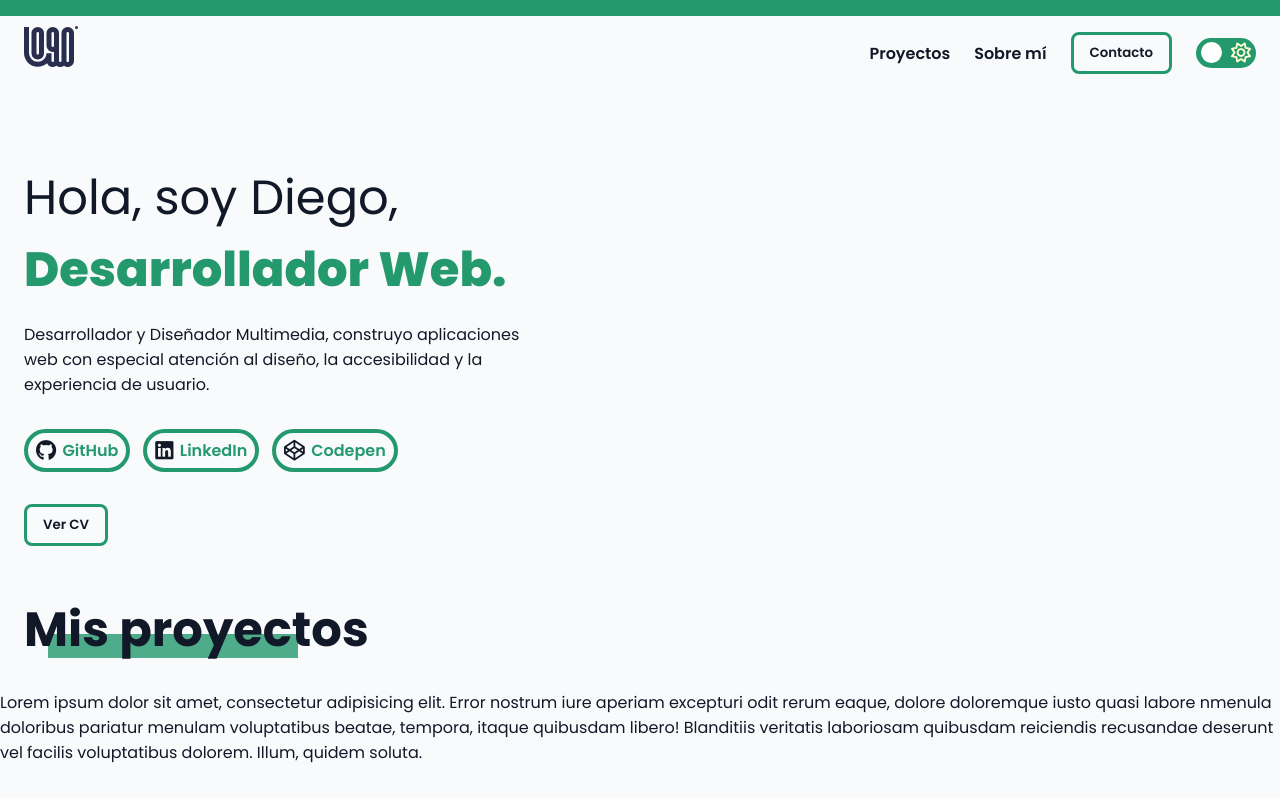
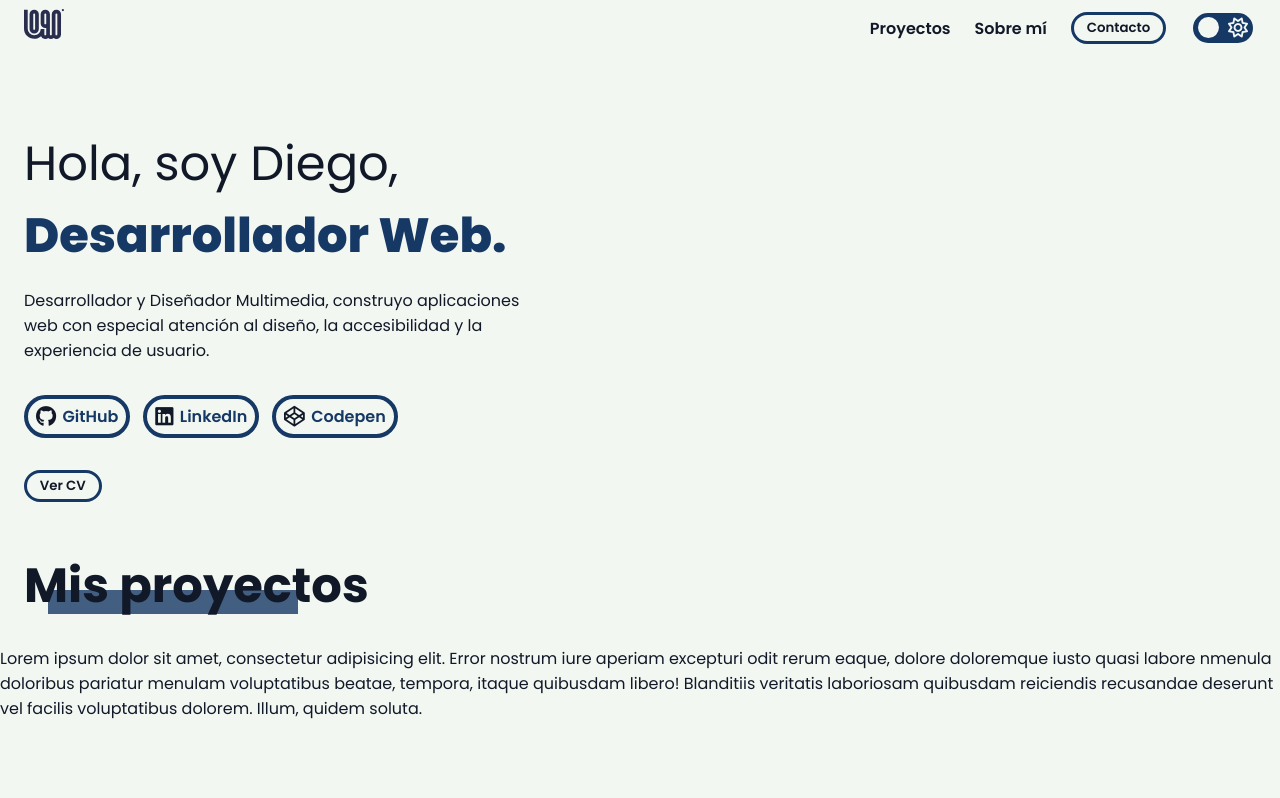
Before and after one commit to DiegoPertierraM/Portfolio-Diego-Pertierra, a website with bundled scripts: page index.html in a window 1280 px wide. Shown: the top 798 px of the page. Built offline with nearby package versions, Linux system fonts and the light colour scheme.

Commit message:
Fix color mode details

```diff
--- a/helpers/dark-mode.js
+++ b/helpers/dark-mode.js
@@ -1,6 +1,4 @@
 export const darkMode = () => {
-  console.log('working');
-
   const toggleButton = document.querySelector('#theme-toggle');
 
   const currentTheme = localStorage.getItem('theme');
@@ -11,12 +9,6 @@ export const darkMode = () => {
   toggleButton.addEventListener('click', () => {
     document.body.classList.toggle('dark-mode');
 
-    if (document.body.classList.contains('dark-mode')) {
-      toggleButton.textContent = 'Switch to Light Mode';
-    } else {
-      toggleButton.textContent = 'Switch to Dark Mode';
-    }
-
     let theme = 'light';
     if (document.body.classList.contains('dark-mode')) {
       theme = 'dark-mode';
--- /dev/null
+++ b/helpers/scroll-menu.js
@@ -0,0 +1,46 @@
+let hasScrolled = false;
+
+export const onScroll = () => {
+  const scrollPosition = window.scrollY;
+  const menu = document.querySelector('menu');
+  const menuHighlight = document.querySelector('.menu-highlight');
+  const menuBtn = document.querySelector('menu .contact');
+  const links = document.querySelectorAll('menu a');
+  const slider = document.querySelector('.slider');
+
+  const changeOnScrollDown = () => {
+    menuHighlight.style.height = '3.5rem';
+    menu.style.color = 'var(--background-color)';
+    menuBtn.style.border = '0.2rem solid var(--background-color)';
+    for (const link of links) {
+      link.classList.toggle('link-color');
+    }
+    // Not a good solution, should fix later
+    slider.style.border = '0.2rem solid var(--background-color)';
+    slider.style.borderRadius = '2rem';
+  };
+
+  const changeOnScrollUp = () => {
+    menuHighlight.style.height = '0rem';
+    menu.style.color = 'var(--text-color)';
+    menuBtn.style.border = '0.2rem solid var(--primary-color)';
+    for (const link of links) {
+      link.classList.toggle('link-color');
+    }
+  };
+
+  const changeOnHover = () => {
+    const contact = document.querySelector('.contact');
+    contact.classList.toggle('contact-scroll');
+  };
+
+  if (scrollPosition > 0 && !hasScrolled) {
+    changeOnScrollDown();
+    changeOnHover();
+    hasScrolled = true;
+  } else if (scrollPosition === 0 && hasScrolled) {
+    changeOnScrollUp();
+    changeOnHover();
+    hasScrolled = false;
+  }
+};
--- a/index.html
+++ b/index.html
@@ -23,7 +23,9 @@
       <div class="menu-highlight"></div>
       <div class="menu">
         <h1>
-          <a href="index.html"><img src="logo.svg" alt="Logo personal" /></a>
+          <a href="index.html"
+            ><img src="logo.svg" alt="Logo personal" width="40px"
+          /></a>
         </h1>
         <nav>
           <menu>
--- a/main.js
+++ b/main.js
@@ -1,39 +1,5 @@
 import { darkMode } from './helpers/dark-mode.js';
-
-let hasScrolled = false;
-
-const onScroll = () => {
-  const scrollPosition = window.scrollY;
-
-  const changeOnScrollDown = () => {
-    const menuButton = document.querySelector('menu .contact');
-    document.querySelector('.menu-highlight').style.height = '6rem';
-    document.querySelector('menu').style.color = 'var(--background-color)';
-    menuButton.style.border = '0.2rem solid var(--background-color)';
-  };
-
-  const changeOnScrollUp = () => {
-    const menuButton = document.querySelector('menu .contact');
-    document.querySelector('.menu-highlight').style.height = '1rem';
-    document.querySelector('menu').style.color = 'var(--text-color)';
-    menuButton.style.border = '0.2rem solid var(--primary-color)';
-  };
-
-  const changeContactHover = () => {
-    const contact = document.querySelector('.contact');
-    contact.classList.toggle('contact-scroll');
-  };
-
-  if (scrollPosition > 0 && !hasScrolled) {
-    changeOnScrollDown();
-    changeContactHover();
-    hasScrolled = true;
-  } else if (scrollPosition === 0 && hasScrolled) {
-    changeOnScrollUp();
-    changeContactHover();
-    hasScrolled = false;
-  }
-};
+import { onScroll } from './helpers/scroll-menu.js';
 
 window.addEventListener('scroll', onScroll);
 
--- a/style.css
+++ b/style.css
@@ -1,21 +1,21 @@
 :root {
-  --white: #f9fafb;
-  --black: #111827;
-  --green: #24996e;
-  --background-color: #f9fafb;
+  --white: #f2f7f2;
+  --blue: #5f7fff;
+  --citron: #bbbe64;
+  --background-color: #f2f7f2;
   --text-color: #111827;
-  --primary-color: #24996e;
+  --primary-color: #163865;
 }
 
 .dark-mode {
   --background-color: #051427;
   --text-color: #ffffff;
-  --primary-color: #5f7fff;
+  --primary-color: var(--blue);
 }
 
 *::selection {
-  background: #90ffb3;
-  color: var(--black);
+  background: var(--blue);
+  color: var(--citron);
 }
 
 html {
@@ -51,10 +51,15 @@ button {
   color: var(--text-color);
 }
 
+a:hover {
+  color: var(--citron);
+}
+
 ul,
 menu {
   list-style: none;
   padding: 0;
+  margin: 0;
 }
 
 section {
@@ -94,7 +99,7 @@ header {
     position: absolute;
     z-index: -1;
     width: 100%;
-    height: 1rem;
+    height: 0rem;
     background-color: var(--primary-color);
     transition: 0.4s all;
   }
@@ -103,7 +108,8 @@ header {
     display: flex;
     justify-content: space-between;
     align-items: center;
-    padding-block: 1rem;
+    height: 3.5rem;
+    padding-block: 0 1rem;
     padding-inline: 1.5rem;
 
     menu {
@@ -115,36 +121,46 @@ header {
         transition: 0.25s color;
       }
 
-      a:hover {
-        color: var(--primary-color);
-      }
-
       li {
         font-weight: 600;
       }
 
+      .contact-scroll {
+        color: var(--background-color);
+      }
+
       .contact-scroll:hover {
-        background-color: var(--white);
+        color: var(--primary-color);
+        background-color: var(--background-color);
       }
     }
   }
 }
 
+.link-color {
+  color: var(--background-color);
+}
+
+.link-color:hover {
+  color: var(--citron);
+}
+
 .contact {
   margin: 0;
-  padding-block: 0.5rem;
-  padding-inline: 1rem;
+  padding-block: 0.2rem;
+  padding-inline: 0.8rem;
   border: none;
   font-family: 'Poppins';
   font-weight: 600;
   background-color: transparent;
   border: 0.2rem solid var(--primary-color);
-  border-radius: 0.5rem;
+  border-radius: 2rem;
   transition: 0.25s background-color;
   cursor: pointer;
 }
 
 .contact:hover {
+  color: var(--background-color);
   background-color: var(--primary-color);
 }
 
@@ -188,7 +204,7 @@ main {
         }
 
         li > a:hover > span {
-          color: var(--white);
+          color: var(--background-color);
         }
 
         li > a {
@@ -214,10 +230,6 @@ main {
   }
 }
 
-.separation-line {
-  padding-inline: 1.5rem;
-}
-
 /* Dark mode toggle */
 
 button#theme-toggle {
@@ -237,7 +249,8 @@ button#theme-toggle {
   width: 50px;
   height: 30px;
   background-color: var(--primary-color);
-  border-radius: 15px;
+  border: solid 0.2rem var(--background-color);
+  border-radius: 2rem;
   position: relative;
   cursor: pointer;
   display: flex;
@@ -250,7 +263,7 @@ button#theme-toggle {
 .sun-icon,
 .moon-icon {
   font-size: 20px;
-  color: rgb(255, 255, 209);
+  color: var(--white);
   transition: opacity 0.4s ease;
 }
 
@@ -261,7 +274,7 @@ button#theme-toggle {
   left: 5px;
   width: 1.3em;
   height: 1.3rem;
-  background-color: #fff;
+  background-color: var(--white);
   border-radius: 50%;
   transition: transform 0.4s ease;
 }
@@ -281,11 +294,3 @@ input[type='checkbox']:checked ~ .slider .moon-icon {
 .moon-icon {
   opacity: 0;
 }
-
-@media (prefers-color-scheme: dark) {
-  :root {
-    --background-color: #121212;
-    --text-color: #ffffff;
-    --primary-color: #bb86fc;
-  }
-}
```
